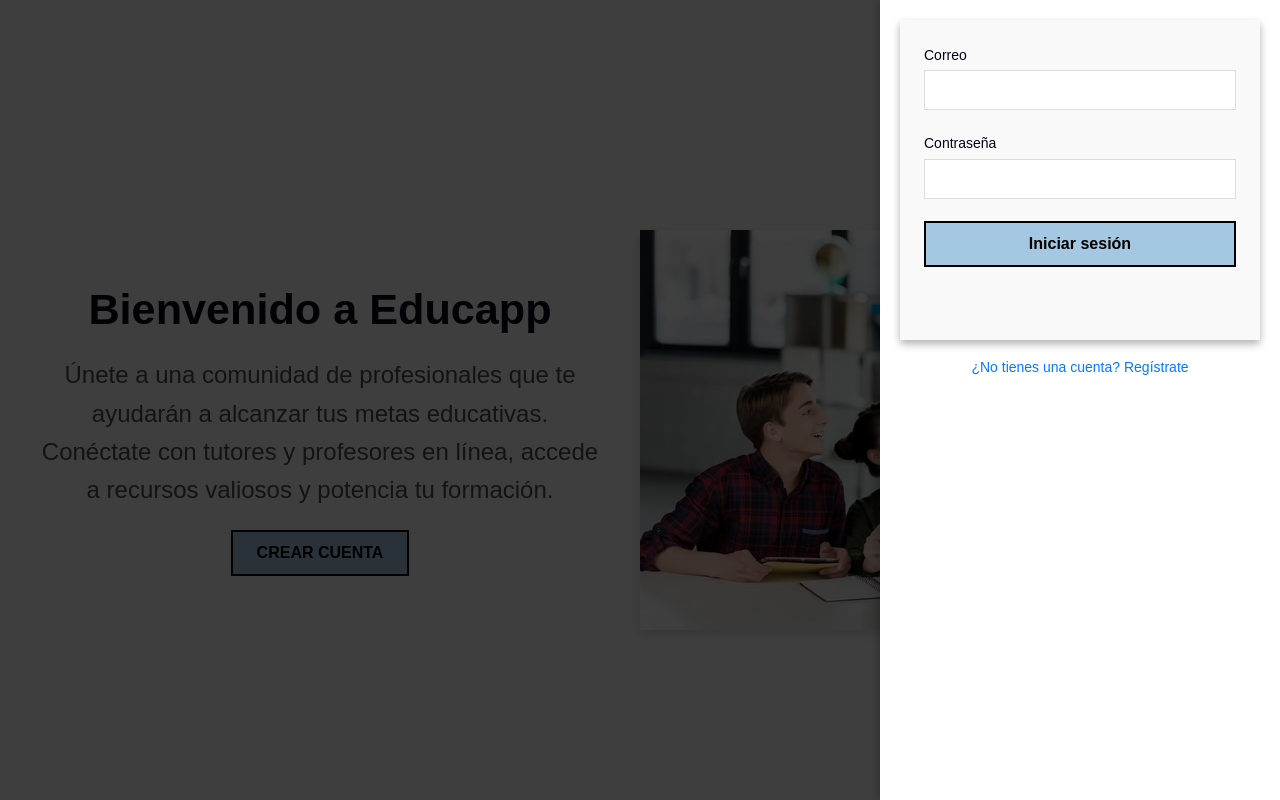
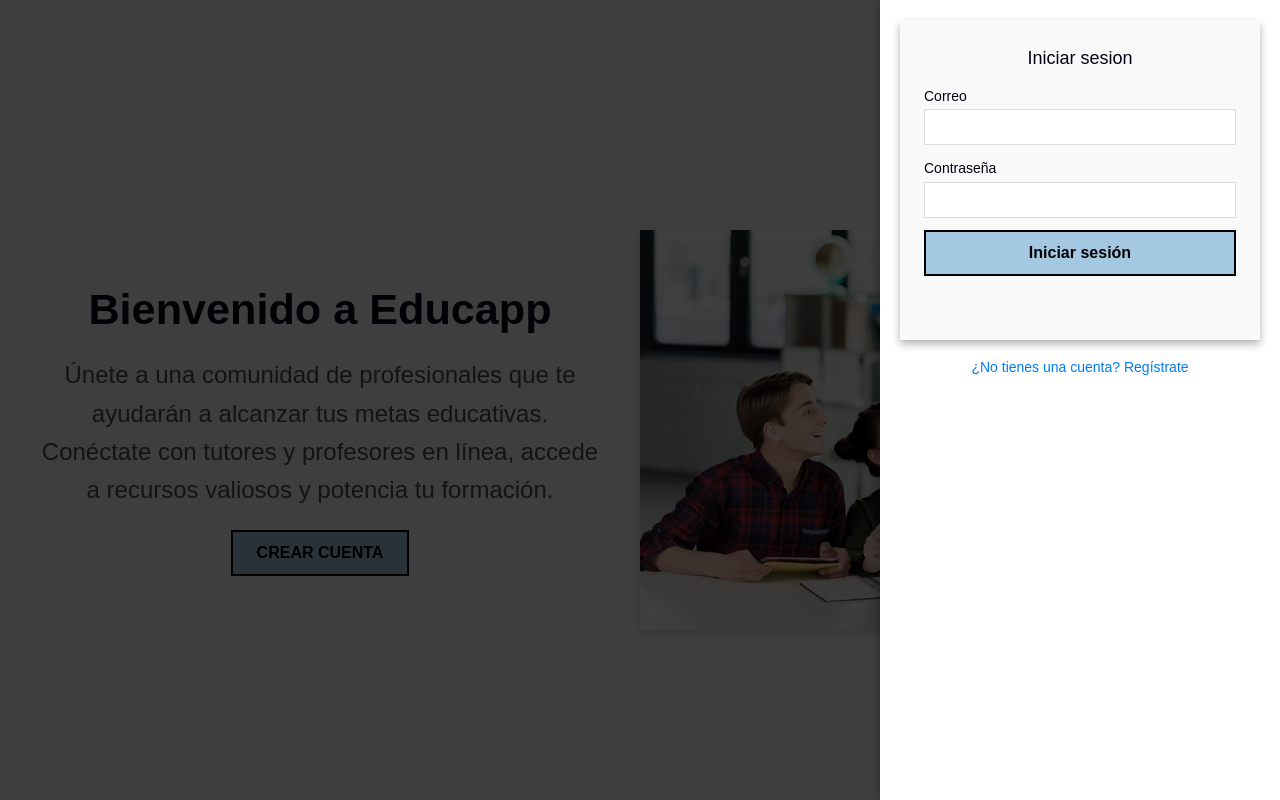
Before and after one commit to Lucio-Morales/educapp-frontend, a React (Vite) app: page / in a window 1280 px wide. Both pictures are taken after a click on the button "INGRESAR". Shown: the top 800 px of the page. Built offline with nearby package versions, Linux system fonts and the light colour scheme.

Commit message:
bug repaired :)

```diff
--- a/src/components/forms/FormInput.tsx
+++ b/src/components/forms/FormInput.tsx
@@ -16,11 +16,11 @@ const InputContainer = styled.div`
 
 const InputLabel = styled.label`
   font-size: 14px;
-  margin-bottom: 4px;
+  margin-bottom: 2px;
 `;
 
 const InputField = styled.input`
-  padding: 10px;
+  padding: 8px;
   font-size: 16px;
   border: 1px solid #ddd;
   // border-radius: 4px;
--- a/src/components/forms/LoadingSpinner.tsx
+++ b/src/components/forms/LoadingSpinner.tsx
@@ -1,9 +1,12 @@
-// LoadingSpinner.tsx
 import styled from 'styled-components';
 
 const SpinnerContainer = styled.div`
   display: flex;
+  position: absolute;
+  top: 50%;
+  left: 50%;
   align-items: center;
+  transform: translate(-50%, -50%);
   justify-content: center;
   width: 100%;
   height: 100%;
--- a/src/components/forms/Login.tsx
+++ b/src/components/forms/Login.tsx
@@ -6,19 +6,29 @@ import FormInput from './FormInput';
 import { validateLogin } from './validation';
 import { loginUser } from '../../api/api';
 import styled from 'styled-components';
+import { useNavigate } from 'react-router-dom';
+import LoadingSpinner from './LoadingSpinner';
+import SuccessMessage from './SuccessMessage';
+import { useState } from 'react';
 
 const LoginContainer = styled.form`
   display: flex;
   flex-direction: column;
-  gap: 22px;
+  gap: 12px;
   padding: 24px;
   background-color: #f9f9f9;
-  // min-height: 430px;
-  height: 320px;
+  min-height: 320px;
   box-shadow: 0 4px 8px rgba(0, 0, 0, 0.3);
   width: 100%;
   max-width: 400px;
   margin: 0 auto;
+  position: relative;
+
+  h3 {
+    font-size: 18px;
+    font-weight: 300;
+    text-align: center;
+  }
 `;
 
 export interface LoginFormValues extends FormState {
@@ -31,13 +41,19 @@ const initialState: LoginFormValues = {
   password: '',
 };
 const Login = () => {
+  const navigate = useNavigate();
+  const [showSuccessMessage, setShowSuccessMessage] = useState(false);
   //Hook useMutation config
   const mutation = useMutation({
     mutationFn: loginUser,
     onSuccess: () => {
-      console.log('User login successfully.');
-      alert('Usuario logueado con exito :)');
+      setShowSuccessMessage(true);
       setFormData(initialState);
+
+      setTimeout(() => {
+        setShowSuccessMessage(false);
+        navigate('/dashboard'); // Redirige a la página siguiente
+      }, 2000); // Muestra el mensaje de éxito durante 2 segundos
     },
     onError: (error) => {
       console.error('Error logueando el user.', error);
@@ -57,6 +73,13 @@ const Login = () => {
 
   return (
     <LoginContainer onSubmit={handleSubmit(onSubmit)}>
+      {mutation.isPending ? (
+        <LoadingSpinner />
+      ) : showSuccessMessage ? (
+        <SuccessMessage message="✅ Login exitoso. Redirigiendo.." />
+      ) : (
+        <>
+          <h3>Iniciar sesion</h3>
           <FormInput
             label="Correo"
             name="email"
@@ -73,6 +96,8 @@ const Login = () => {
             error={formErrors.password}
           />
           <FormButton isPending={mutation.isPending} label="Iniciar sesión" />
+        </>
+      )}
     </LoginContainer>
   );
 };
--- a/src/components/forms/Register.tsx
+++ b/src/components/forms/Register.tsx
@@ -1,106 +1,6 @@
-// import { FormState, useForm } from '../../hooks/useForm';
-// import { useMutation } from '@tanstack/react-query';
-// import FormButton from './FormButton';
-// import FormInput from './FormInput';
-// import { validateRegister } from './validation';
-// import {
-//   ErrorText,
-//   FormContainer,
-//   Select,
-//   SelectContainer,
-//   SelectLabel,
-// } from './styles';
-// import { registerUser } from '../../api/api';
-
-// export interface RegisterFormValues extends FormState {
-//   name: string;
-//   email: string;
-//   password: string;
-//   role: string;
-// }
-
-// const initialState: RegisterFormValues = {
-//   name: '',
-//   email: '',
-//   password: '',
-//   role: '',
-// };
-
-// const Register = () => {
-//   const mutation = useMutation({
-//     mutationFn: registerUser,
-//     onSuccess: () => {
-//       console.log('User registered successfully.');
-//       alert('Usuario registrado con exito :)');
-//       setFormData(initialState);
-//     },
-//     onError: (error) => {
-//       console.error('Error registrando el user.', error);
-//       alert('Error al registrar usuario :(');
-//     },
-//   });
-
-//   const { formData, setFormData, handleChange, handleSubmit, formErrors } =
-//     useForm<RegisterFormValues>(
-//       {
-//         name: '',
-//         email: '',
-//         password: '',
-//         role: '',
-//       },
-//       validateRegister
-//     );
-
-//   const onSubmit = () => {
-//     mutation.mutate(formData);
-//   };
-
-//   return (
-//     <FormContainer onSubmit={handleSubmit(onSubmit)}>
-//       <FormInput
-//         label="Nombre y apellido"
-//         name="name"
-//         value={formData.name}
-//         onChange={handleChange}
-//         error={formErrors.name}
-//       />
-//       <FormInput
-//         label="Correo"
-//         name="email"
-//         value={formData.email}
-//         onChange={handleChange}
-//         error={formErrors.email}
-//       />
-//       <FormInput
-//         label="Contraseña"
-//         name="password"
-//         type="password"
-//         value={formData.password}
-//         onChange={handleChange}
-//         error={formErrors.password}
-//       />
-//       <SelectContainer>
-//         <SelectLabel htmlFor="role">Rol:</SelectLabel>
-//         <Select name="role" value={formData.role} onChange={handleChange}>
-//           <option value="" disabled>
-//             Selecciona tu rol
-//           </option>
-//           <option value="tutor">Soy tutor</option>
-//           <option value="student">Soy estudiante</option>
-//         </Select>
-//         {formErrors.role && <ErrorText>{formErrors.role}</ErrorText>}
-//       </SelectContainer>
-//       <FormButton isPending={mutation.isPending} label="Registrarse" />
-//     </FormContainer>
-//   );
-// };
-
-// export default Register;
-
 import { FormState, useForm } from '../../hooks/useForm';
 import { useMutation } from '@tanstack/react-query';
 import { useState } from 'react';
-import { useNavigate } from 'react-router-dom';
 import FormButton from './FormButton';
 import FormInput from './FormInput';
 import { validateRegister } from './validation';
@@ -110,8 +10,6 @@ import {
   Select,
   SelectContainer,
   SelectLabel,
-  // SuccessMessage,
-  // Spinner,
 } from './styles';
 import { registerUser } from '../../api/api';
 import LoadingSpinner from './LoadingSpinner';
@@ -124,6 +22,10 @@ export interface RegisterFormValues extends FormState {
   role: string;
 }
 
+interface RegisterProps {
+  onClick: () => void;
+}
+
 const initialState: RegisterFormValues = {
   name: '',
   email: '',
@@ -131,8 +33,7 @@ const initialState: RegisterFormValues = {
   role: '',
 };
 
-const Register = () => {
-  const navigate = useNavigate();
+const Register: React.FC<RegisterProps> = ({ onClick }) => {
   const [showSuccessMessage, setShowSuccessMessage] = useState(false);
 
   const mutation = useMutation({
@@ -143,8 +44,8 @@ const Register = () => {
 
       setTimeout(() => {
         setShowSuccessMessage(false);
-        navigate('/next-page'); // Redirige a la página siguiente
-      }, 2000); // Muestra el mensaje de éxito durante 2 segundos
+        onClick();
+      }, 2000);
     },
     onError: (error) => {
       console.error('Error registrando el user.', error);
@@ -167,6 +68,7 @@ const Register = () => {
         <SuccessMessage message="✅ Registro exitoso. Redirigiendo..." />
       ) : (
         <>
+          <h3>Registrate</h3>
           <FormInput
             label="Nombre y apellido"
             name="name"
--- a/src/components/forms/SuccessMessage.tsx
+++ b/src/components/forms/SuccessMessage.tsx
@@ -4,8 +4,12 @@ import styled from 'styled-components';
 // SuccessMessage.tsx
 const MessageContainer = styled.div`
   display: flex;
+  position: absolute;
+  top: 50%;
+  left: 50%;
   align-items: center;
   justify-content: center;
+  transform: translate(-50%, -50%);
   width: 100%;
   height: 100%;
   color: black;
@@ -14,7 +18,9 @@ const MessageContainer = styled.div`
 `;
 
 const SuccessMessage = ({ message }: { message: string }) => (
-  <MessageContainer>{message}</MessageContainer>
+  <MessageContainer>
+    <p>{message}</p>
+  </MessageContainer>
 );
 
 export default SuccessMessage;
--- a/src/components/forms/styles/index.ts
+++ b/src/components/forms/styles/index.ts
@@ -3,15 +3,21 @@ import styled from 'styled-components';
 const FormContainer = styled.form`
   display: flex;
   flex-direction: column;
-  gap: 16px;
+  gap: 12px;
   padding: 24px;
   background-color: #f9f9f9;
   min-height: 430px;
-  height: 440px;
   box-shadow: 0 4px 8px rgba(0, 0, 0, 0.3);
   width: 100%;
   max-width: 400px;
   margin: 0 auto;
+  position: relative;
+
+  h3 {
+    font-size: 18px;
+    font-weight: 300;
+    text-align: center;
+  }
 `;
 
 const SelectContainer = styled.div`
--- a/src/pages/Landing/index.tsx
+++ b/src/pages/Landing/index.tsx
@@ -42,7 +42,7 @@ const Landing = () => {
         isOpen={activeModal === 'login' || activeModal === 'register'}
         onClose={closeModal}
       >
-        {isRegister ? <Register /> : <Login />}
+        {isRegister ? <Register onClick={toggleForm} /> : <Login />}
         <ToggleText onClick={toggleForm}>
           {isRegister
             ? '¿Ya tienes una cuenta? Ingresar'
--- a/src/routes/index.tsx
+++ b/src/routes/index.tsx
@@ -1,12 +1,16 @@
 import { createBrowserRouter } from 'react-router-dom';
 import App from '../App';
 import Landing from '../pages/Landing';
+import Dashboard from '../pages/Dashboard';
 
 const routes = createBrowserRouter([
   {
     path: '/',
     element: <App />,
-    children: [{ path: '', element: <Landing />, index: true }, { path: '' }],
+    children: [
+      { path: '', element: <Landing />, index: true },
+      { path: '/dashboard', element: <Dashboard /> },
+    ],
   },
 ]);
 
```
Lines whose indentation alone changed are shown as unchanged.
